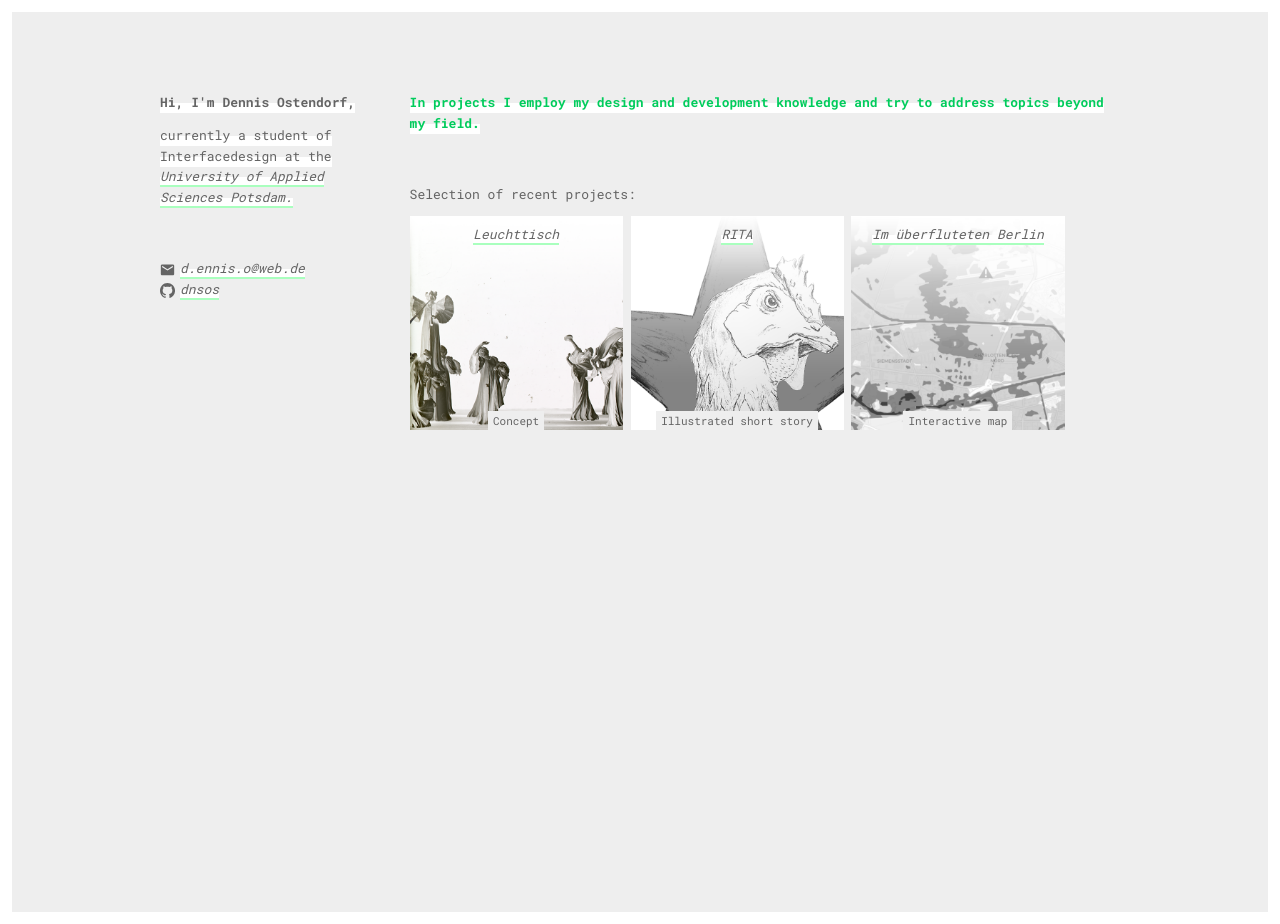
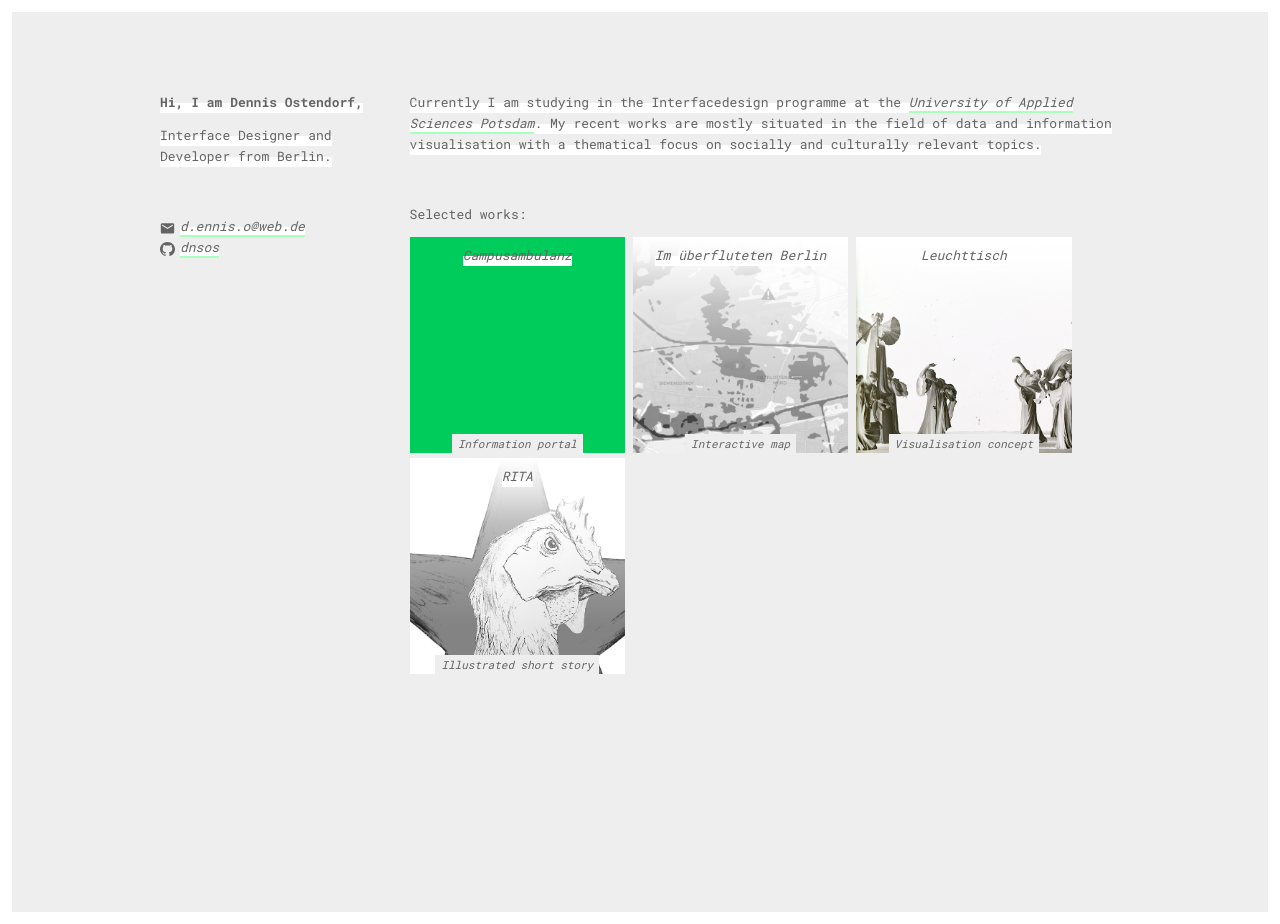
Before and after one commit to dnsos/deinns, a Jekyll site: the page built from index.html, in a window 1280 px wide. Built offline with Jekyll 4.4.1, drawn with Linux system fonts in a browser that asks for light colours.

Commit message:
New structure of projects' overview

```diff
--- a/_includes/main.html
+++ b/_includes/main.html
@@ -3,8 +3,8 @@
   <section class="three columns">
 
     <section class="intro">
-      <h1 class="headline--highlighted"><span>Hi, I'm Dennis Ostendorf,</span></h1>
-      <h1><span>currently a student of Interfacedesign at the <a href="https://www.en.fh-potsdam.de/" target="_blank">University of Applied Sciences Potsdam.</a></span></h1>
+      <h1 class="headline--highlighted"><span>Hi, I am Dennis Ostendorf,</span></h1>
+      <h1><span>Interface Designer and Developer from Berlin.</span></h1>
     </section>
 
     <section class="contact">
@@ -19,43 +19,10 @@
   <section class="nine columns">
 
     <section class="about">
-      <p><span>In projects I employ my design and development knowledge and try to address topics beyond my field.</span></p>
+      <p><span>Currently I am studying in the Interfacedesign programme at the <a href="https://www.en.fh-potsdam.de/" target="_blank">University of Applied Sciences Potsdam</a>. My recent works are mostly situated in the field of data and information visualisation with a thematical focus on socially and culturally relevant topics.</span></p>
     </section>
 
-    <h2>Selection of recent projects:</h2>
-    <section>
-
-      <section class="project__wrapper">
-        <section class="project__title">
-          <h2><a href="#">Leuchttisch</a></h2>
-        </section>
-        <section class="project__excerpt">
-          <p><span>Concept</span></p>
-        </section>
-        <section class="project__image" id="project__leuchttisch--preview"></section>
-      </section>
-
-      <section class="project__wrapper">
-        <section class="project__title">
-          <h2><a href="#">RITA</a></h2>
-        </section>
-        <section class="project__excerpt">
-          <p><span>Illustrated short story</span></p>
-        </section>
-        <section class="project__image" id="project__rita--preview"></section>
-      </section>
-
-      <section class="project__wrapper">
-        <section class="project__title">
-          <h2><a href="#">Im überfluteten Berlin</a></h2>
-        </section>
-        <section class="project__excerpt">
-          <p><span>Interactive map</span></p>
-        </section>
-        <section class="project__image" id="project__iub--preview"></section>
-      </section>
-
-    </section>
+    {% include projects.html %}
 
   </section>
 </section>
--- a/_includes/projects.html
+++ b/_includes/projects.html
@@ -1,8 +1,26 @@
-<section class="row">
+<h2>Selected works:</h2>
 
-  <section class="three columns"></section>
+<section>
 
-  <section class="three columns">Leuchttisch</section>
-  <section class="three columns">RITA</section>
-  <section class="three columns">Im überfluteten Berlin</section>
+  {% assign pages = site.pages %}
+      {% for p in pages %}
+
+        {% if p.tag == 'project' %}
+
+          <section class="project__wrapper">
+            <a href="{{p.permalink}}" class="project__anchor">
+              <section class="project__title">
+                <h2><span href="{{p.permalink}}">{{p.title}}</span></h2>
+              </section>
+              <section class="project__excerpt">
+                <p><span>{{p.excerpt}}</span></p>
+              </section>
+              <section class="project__image" id="project__{{p.ref}}--preview"></section>
+            </a>
+          </section>
+
+        {% endif %}
+
+      {% endfor %}
+
 </section>
--- /dev/null
+++ b/_layouts/project.html
@@ -0,0 +1,3 @@
+---
+layout: default
+---
--- a/_scss/_style.scss
+++ b/_scss/_style.scss
@@ -434,11 +434,6 @@ hr {
   }
 }
 
-.about p {
-  font-weight: 700;
-  color: $primaryColor;
-}
-
 .project__wrapper {
   position: relative;
   display: inline-block;
@@ -479,7 +474,7 @@ hr {
 
       span {
         display: inline;
-        padding: .2rem .5rem;
+        padding: .2rem .6rem;
         background-color: $baseColor;
         box-shadow: none;
         vertical-align: baseline;
@@ -496,7 +491,7 @@ hr {
 
 @media (min-width: 750px) {
   .project__wrapper {
-    width: 30%;
+    width: 30.333%;
   }
 }
 
@@ -508,10 +503,24 @@ hr {
 
 .project__wrapper:hover {
   cursor: pointer;
+
+  .project__image {
+    opacity: .5;
+  }
 }
 
-.project__image:hover {
-  opacity: .5;
+/*.project__image:hover {
+  opacity: .8;
+} */
+
+.project__anchor {
+  position: absolute;
+  width: 100%;
+  height: 100%;
+}
+
+a.project__anchor {
+  box-shadow: none;
 }
 
 #project__leuchttisch--preview {
--- a/index.html
+++ b/index.html
@@ -1,7 +1,7 @@
 ---
 layout: default
-title: I'm Dennis Ostendorf, student of Interfacedesign at the University of Applied Sciences Potsdam
-excerpt: I'm Dennis Ostendorf, student of Interfacedesign at the University of Applied Sciences Potsdam
+title: I am Dennis Ostendorf, Interface Designer and Developer from Berlin
+excerpt: I am Dennis Ostendorf, Interface Designer and Developer from Berlin
 author: Dennis
 ---
 
```
Also changed, not shown: _pages/campusambulanz.md (+8 -5 lines), _pages/im_ueberfluteten_berlin.md (+8 -5 lines), _pages/leuchttisch.md (added, +11 -0 lines), _pages/rita.md (added, +32 -0 lines), _pages/ritas_geschichte.md (deleted, +0 -8 lines).
